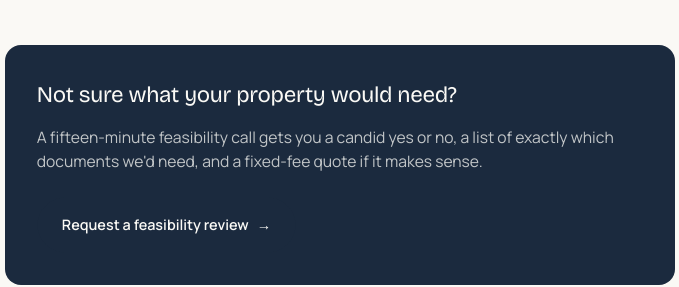
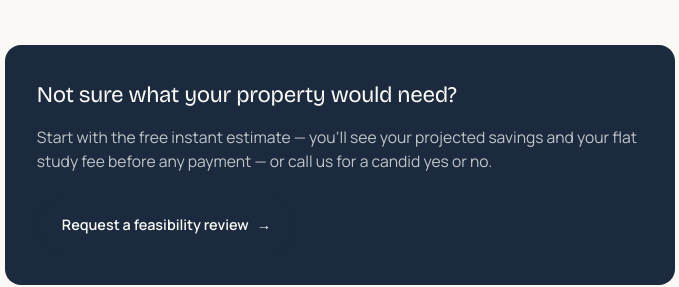
Before and after one commit to Refined-Cost-Seg/refined-cost-seg, a plain HTML site: page journal/cost-segregation-site-visit.html in a window 1280 px wide. Shown: the part 2934-3221 px from the top of the page, 300-979 px from the left. Drawn offline with nearby package versions, Linux system fonts and the light colour scheme.

Commit message:
site: journal CTA copy (cost-segregation-site-visit)

```diff
--- a/journal/cost-segregation-site-visit.html
+++ b/journal/cost-segregation-site-visit.html
@@ -88,7 +88,7 @@
     </div>
     <div class="article-cta">
       <h3>Not sure what your property would need?</h3>
-      <p>A fifteen-minute feasibility call gets you a candid yes or no, a list of exactly which documents we'd need, and a fixed-fee quote if it makes sense.</p>
+      <p>Start with the free instant estimate &mdash; you'll see your projected savings and your flat study fee before any payment &mdash; or call us for a candid yes or no.</p>
       <a href="/#contact" class="btn">Request a feasibility review <span class="arrow">&rarr;</span></a>
     </div>
     <div class="article-invest">
```
